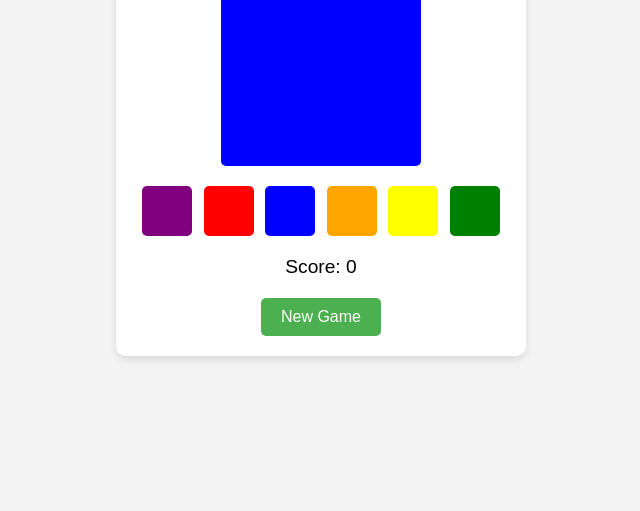
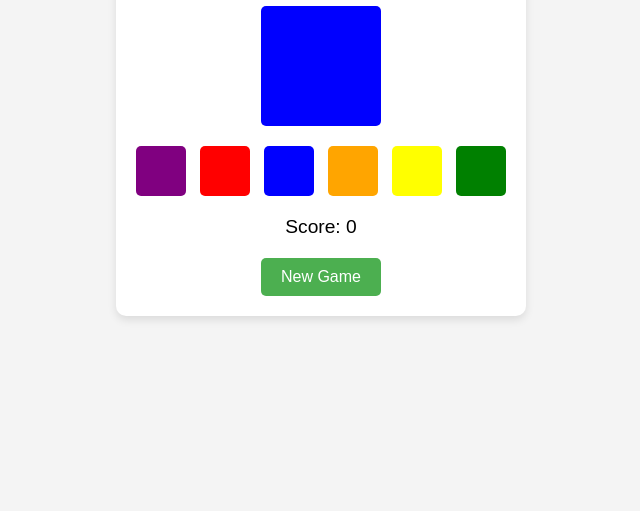
Before and after one commit to Korious/colourGame, a plain HTML site: page index.html in a window 1280 px wide. Shown: the part 289-800 px from the top of the page, without its empty margins (319-959 px from the left). Drawn offline with Linux system fonts and the light colour scheme.

Commit message:
responsiveness

```diff
--- a/script.js
+++ b/script.js
@@ -26,7 +26,7 @@ function setGame() {
 
     // Reset game status and remove previous animations
     gameStatus.textContent = '';
-    gameStatus.classList.remove('correct', 'wrong'); // Remove previous animations
+    gameStatus.classList.remove('correct', 'wrong');
 }
 
 function checkGuess(selectedColor) {
--- a/styles.css
+++ b/styles.css
@@ -102,3 +102,21 @@ body {
   .wrong {
     animation: fadeOut 1s ease-in-out forwards; /* Apply fade-out animation */
   }
+
+  @media (min-width: 1200px) {
+    /* Larger screen adjustments */
+    .color-box {
+      width: 120px;
+      height: 120px;
+    }
+
+    .color-button {
+      width: 90px;
+      height: 90px;
+    }
+
+    .color-options {
+      display: flex;
+      justify-content: space-between;
+    }
+  }
```
